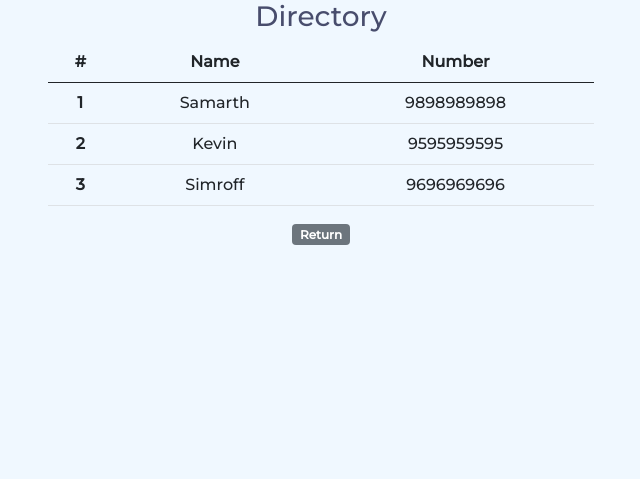
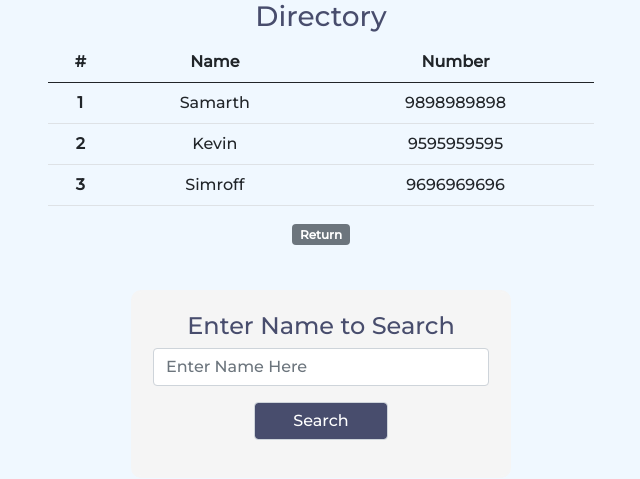
Before and after one commit to pkashyap148/Django-Contact-Book, a Django app: page /directory/ in a window 1280 px wide. Shown: the top 479 px of the page, without its empty margins (319-959 px from the left). Run offline with Django 3.2, Linux system fonts and the light colour scheme; data comes from the database, SQL or seed files in the repository; both versions use the stored data as it was after the commit.

Commit message:
V1 updated

```diff
--- a/myapp/views.py
+++ b/myapp/views.py
@@ -15,9 +15,20 @@ def home(req):
     return render(req,'index.html', context)
 
 def phonebook(req):
+    x = 0
     obj = directory.objects.all()
+    # search
+    if req.method == 'POST':
+        search = req.POST.get('searchname').title()
+        for i in obj:
+            if search in i.name:
+                x = 1
+            else:
+                x = 2
+    print(x)
     context = {
-        'obj': obj
+        'obj': obj,
+        'x' : x
     }
     return render(req, 'directory.html',context)
 
--- a/templates/directory.html
+++ b/templates/directory.html
@@ -33,6 +33,37 @@
   <div class="col-md-3"></div>
   </div>
 </div>
+<br>
+<div class="container">
+  <div class="row">
+    <div class="col-md-4"></div>
+    <div class="col-md-4" id="main-box">
+
+      <h4 id="head2" class='text-center'>Enter Name to Search </h4>
+            <form action="/directory/" method="post">{% csrf_token %}
+            <div class="mb-3">
+                <input type="text" name="searchname" class="form-control" placeholder="Enter Name Here" required>
+            </div>
+
+            <div class="mb-3 d-flex justify-content-center">
+            <input id="btn" type="submit" class="form-control" value="Search">
+            </div>
+            </form>
+            {% if x == 1 %}
+            <div class="alert alert-primary" role="alert">
+              Contact Found SuccessFully !
+            </div>
+            {% elif x == 2 %}
+            <div class="alert alert-danger" role="alert">
+              Contact Not Found !
+          </div>
+            {% else %}
+            <p></p>
+            {% endif %}
+    </div>
+    <div class="col-md-4"></div>
+  </div>
+</div>
 
 
 {% endblock %}
```
Also changed, not shown: db.sqlite3.
